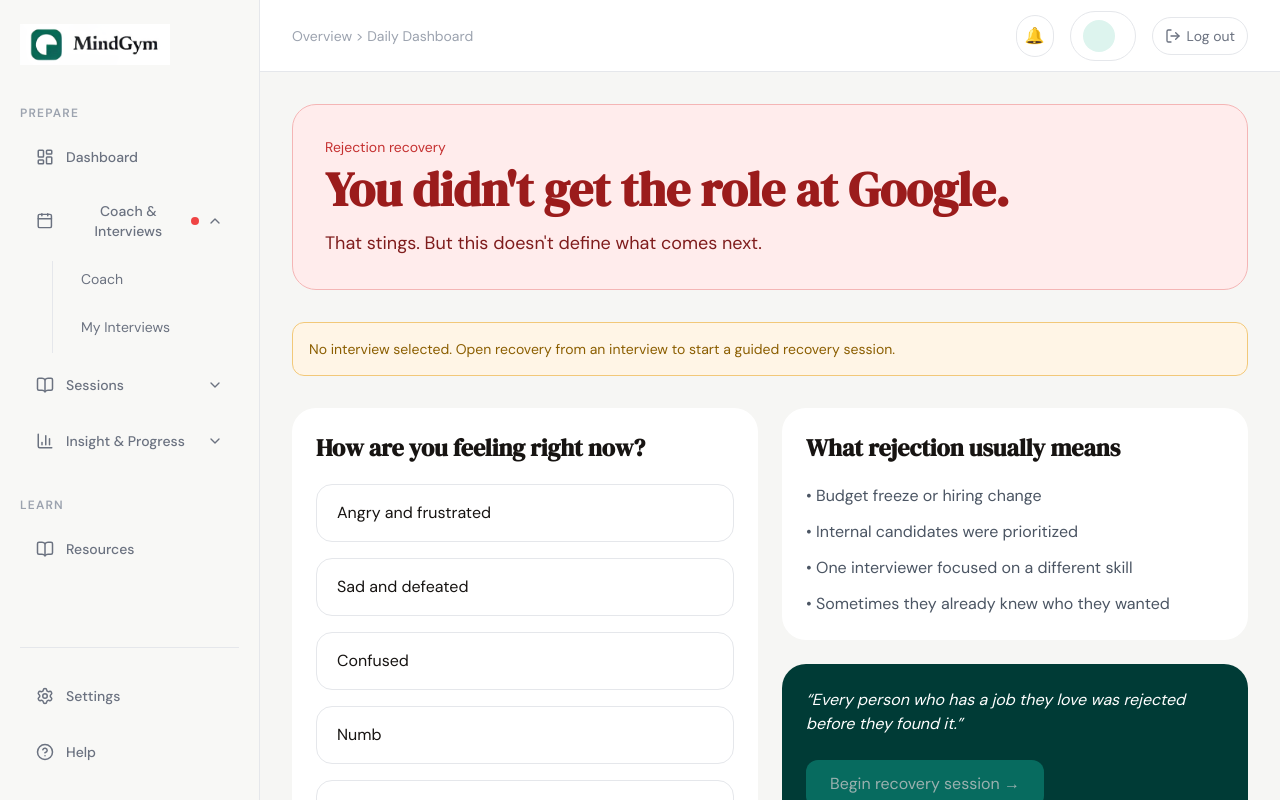
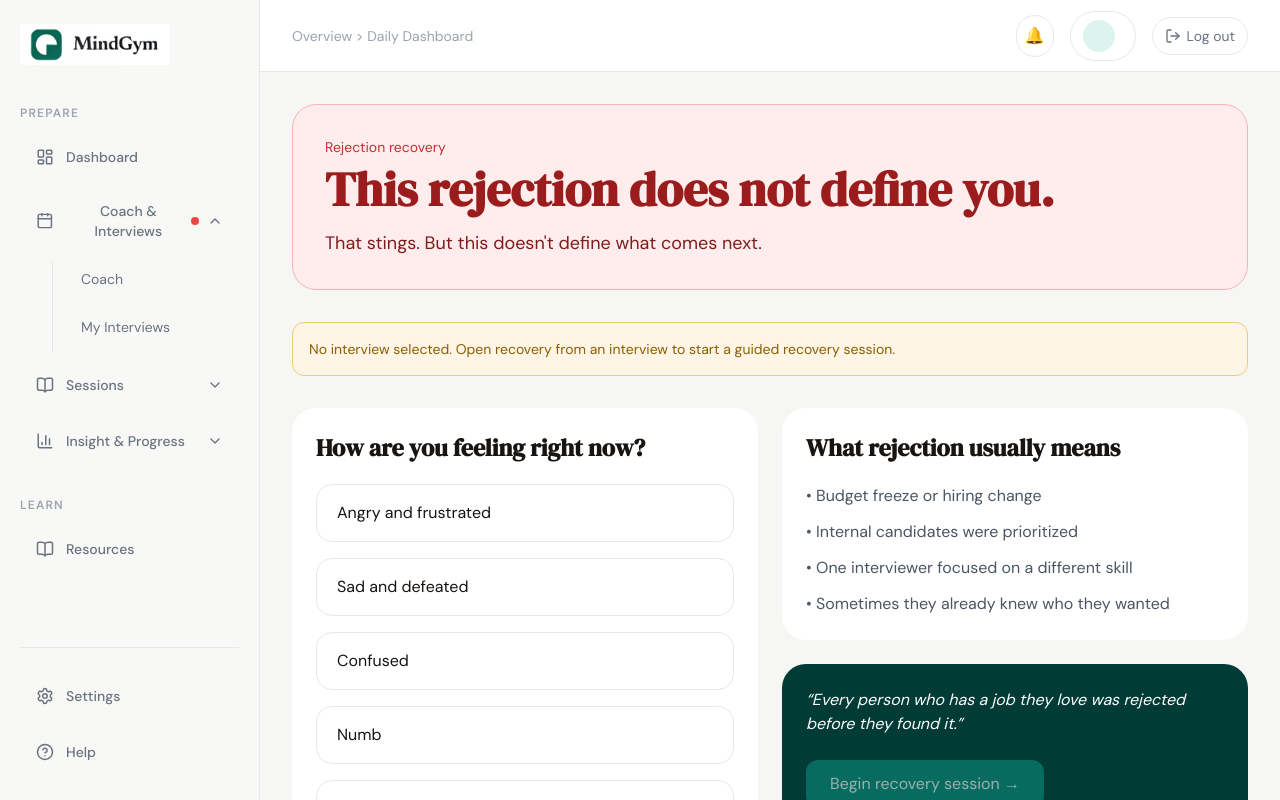
Before and after one commit to MindGym-1-0/mindgym-client, a Next.js app: page /coach/interview-checkin/rejection-recovery in a window 1280 px wide. Built offline with nearby package versions, Linux system fonts and the light colour scheme; no server answers.

Commit message:
fix(recovery): remove hardcoded company copy

```diff
--- a/src/app/(main)/coach/interview-checkin/rejection-recovery/page.tsx
+++ b/src/app/(main)/coach/interview-checkin/rejection-recovery/page.tsx
@@ -43,7 +43,7 @@ export default function RejectionRecoveryPage() {
         </p>
 
         <h1 className="text-5xl font-bold text-[#9B1C1C] mb-4">
-          You didn&apos;t get the role at Google.
+          This rejection does not define you.
         </h1>
 
         <p className="text-[#7F1D1D] text-lg">
```
